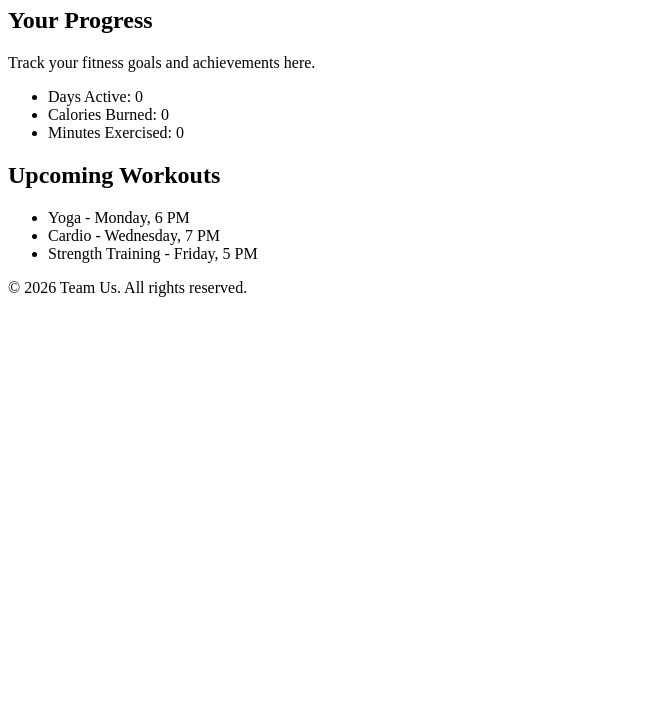
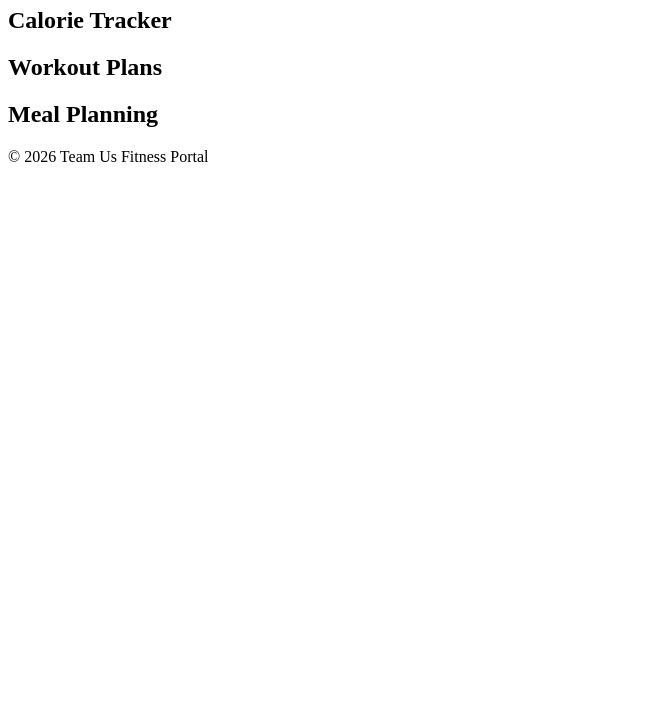
Before and after one commit to yAsminE-ya/team-us, a plain HTML site: page index.html in a window 1280 px wide. Shown: the part 73-800 px from the top of the page, without its empty margins (0-662 px from the left). Drawn offline with Linux system fonts and the light colour scheme.

Commit message:
Update index.html with new features for Team Us Fitness Portal

```diff
--- a/index.html
+++ b/index.html
@@ -3,34 +3,28 @@
 <head>
     <meta charset="UTF-8">
     <meta name="viewport" content="width=device-width, initial-scale=1.0">
-    <title>Team Us Fitness Dashboard</title>
-    <link rel="stylesheet" href="styles.css">
+    <title>Team Us Fitness Portal</title>
 </head>
 <body>
     <header>
-        <h1>Welcome to the Team Us Fitness Dashboard</h1>
+        <h1>Team Us Fitness Portal</h1>
     </header>
     <main>
-        <section>
-            <h2>Your Progress</h2>
-            <p>Track your fitness goals and achievements here.</p>
-            <ul>
-                <li>Days Active: <span id="days-active">0</span></li>
-                <li>Calories Burned: <span id="calories-burned">0</span></li>
-                <li>Minutes Exercised: <span id="minutes-exercised">0</span></li>
-            </ul>
+        <section id="calorie-tracker">
+            <h2>Calorie Tracker</h2>
+            <!-- Calorie tracker implementation goes here -->
         </section>
-        <section>
-            <h2>Upcoming Workouts</h2>
-            <ul id="workout-schedule">
-                <li>Yoga - Monday, 6 PM</li>
-                <li>Cardio - Wednesday, 7 PM</li>
-                <li>Strength Training - Friday, 5 PM</li>
-            </ul>
+        <section id="workout-plans">
+            <h2>Workout Plans</h2>
+            <!-- Workout plans implementation goes here -->
+        </section>
+        <section id="meal-planning">
+            <h2>Meal Planning</h2>
+            <!-- Meal planning implementation goes here -->
         </section>
     </main>
     <footer>
-        <p>&copy; 2026 Team Us. All rights reserved.</p>
+        <p>&copy; 2026 Team Us Fitness Portal</p>
     </footer>
 </body>
 </html>
```
